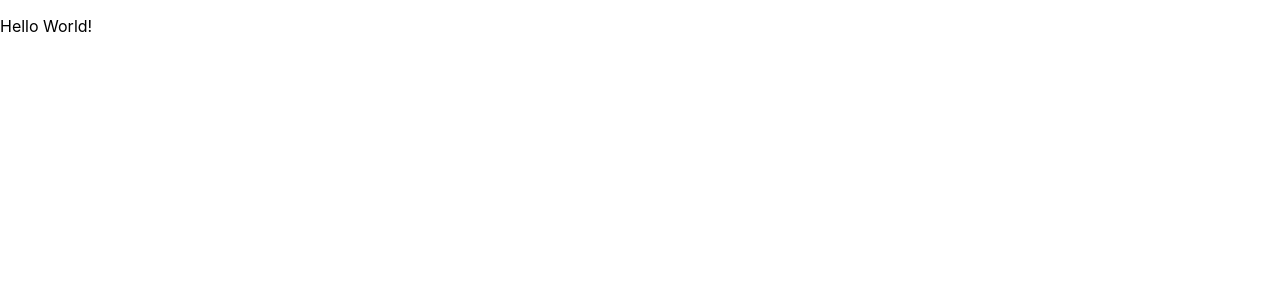
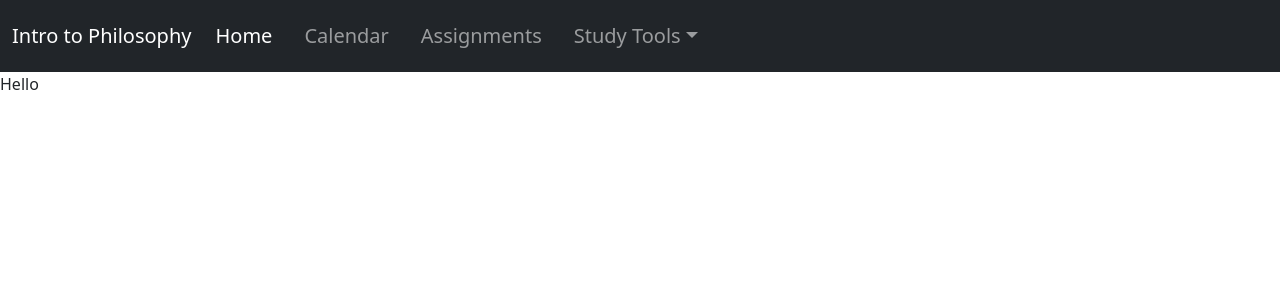
Before and after one commit to lulu-cao/intro-to-philosophy, a React (Create React App) app: page / in a window 1280 px wide. Shown: the top 300 px of the page. Built offline with nearby package versions, Linux system fonts and the light colour scheme.

Commit message:
set up navbar

```diff
--- a/package.json
+++ b/package.json
@@ -6,6 +6,7 @@
     "@testing-library/jest-dom": "^5.16.1",
     "@testing-library/react": "^12.1.2",
     "@testing-library/user-event": "^13.5.0",
+    "bootstrap": "^5.1.3",
     "react": "^17.0.2",
     "react-dom": "^17.0.2",
     "react-scripts": "5.0.0",
--- a/public/index.html
+++ b/public/index.html
@@ -24,7 +24,7 @@
       work correctly both with client-side routing and a non-root public URL.
       Learn how to configure a non-root public URL by running `npm run build`.
     -->
-    <title>React App</title>
+    <title>Introduction to Philosophy</title>
   </head>
   <body>
     <noscript>You need to enable JavaScript to run this app.</noscript>
--- a/src/App.js
+++ b/src/App.js
@@ -1,6 +1,8 @@
 import "./App.css";
 import React from "react";
 import Home from "./Components/Home";
+import "bootstrap/dist/css/bootstrap.min.css";
+//double check if this import bootstrap line should be inserted here
 
 function App() {
   return <Home />;
--- a/src/Components/Home/index.js
+++ b/src/Components/Home/index.js
@@ -1,7 +1,13 @@
 import React from "react";
+import Nav from "../Nav/Index.js";
 
 function Home() {
-  return <p>Hello World!</p>;
+  return (
+    <div>
+      <Nav />
+      <p>Hello</p>
+    </div>
+  );
 }
 
 export default Home;
--- a/src/Components/Nav/Index.js
+++ b/src/Components/Nav/Index.js
@@ -0,0 +1,90 @@
+import React from "react";
+
+function Nav() {
+  return (
+    <nav className="navbar navbar-expand-lg navbar-dark bg-dark">
+      <div className="container-fluid">
+        <a className="navbar-brand mb-0 h1" href="#">
+          Intro to Philosophy
+        </a>
+        <button
+          className="navbar-toggler"
+          type="button"
+          data-bs-toggle="collapse"
+          data-bs-target="#navbarNav"
+          aria-controls="navbarNav"
+          aria-expanded="false"
+          aria-label="Toggle navigation"
+        >
+          <span className="navbar-toggler-icon"></span>
+        </button>
+        <div className="collapse navbar-collapse" id="navbarNav">
+          <ul className="navbar-nav">
+            <li className="nav-item navbar-brand">
+              <a
+                className="nav-link active"
+                aria-current="page"
+                href="./index.html"
+              >
+                Home
+              </a>
+            </li>
+            <li className="nav-item navbar-brand">
+              <a className="nav-link" href="./assets/html/calendar.html">
+                Calendar
+              </a>
+            </li>
+            <li className="nav-item navbar-brand">
+              <a className="nav-link" href="./assets/html/assignment.html">
+                Assignments
+              </a>
+            </li>
+            <li className="nav-item dropdown navbar-brand">
+              <a
+                className="nav-link dropdown-toggle"
+                href="#"
+                id="navbarDropdownMenuLink"
+                role="button"
+                data-bs-toggle="dropdown"
+                aria-expanded="false"
+              >
+                Study Tools
+              </a>
+              <ul
+                className="dropdown-menu"
+                aria-labelledby="navbarDropdownMenuLink"
+              >
+                <li>
+                  <a
+                    className="dropdown-item"
+                    href="./assets/html/library_of_congress.html"
+                  >
+                    Library of Congress
+                  </a>
+                </li>
+                <li>
+                  <a
+                    className="dropdown-item"
+                    href="./assets/html/youtube.html"
+                  >
+                    Recommended YouTube Channels
+                  </a>
+                </li>
+                <li>
+                  <a
+                    className="dropdown-item"
+                    href="./assets/html/day_planner.html"
+                  >
+                    Day Planner
+                  </a>
+                </li>
+              </ul>
+            </li>
+          </ul>
+        </div>
+      </div>
+    </nav>
+  );
+}
+
+export default Nav;
```
Also changed, not shown: 1 other file (tests, documents, lock files or other folders).
